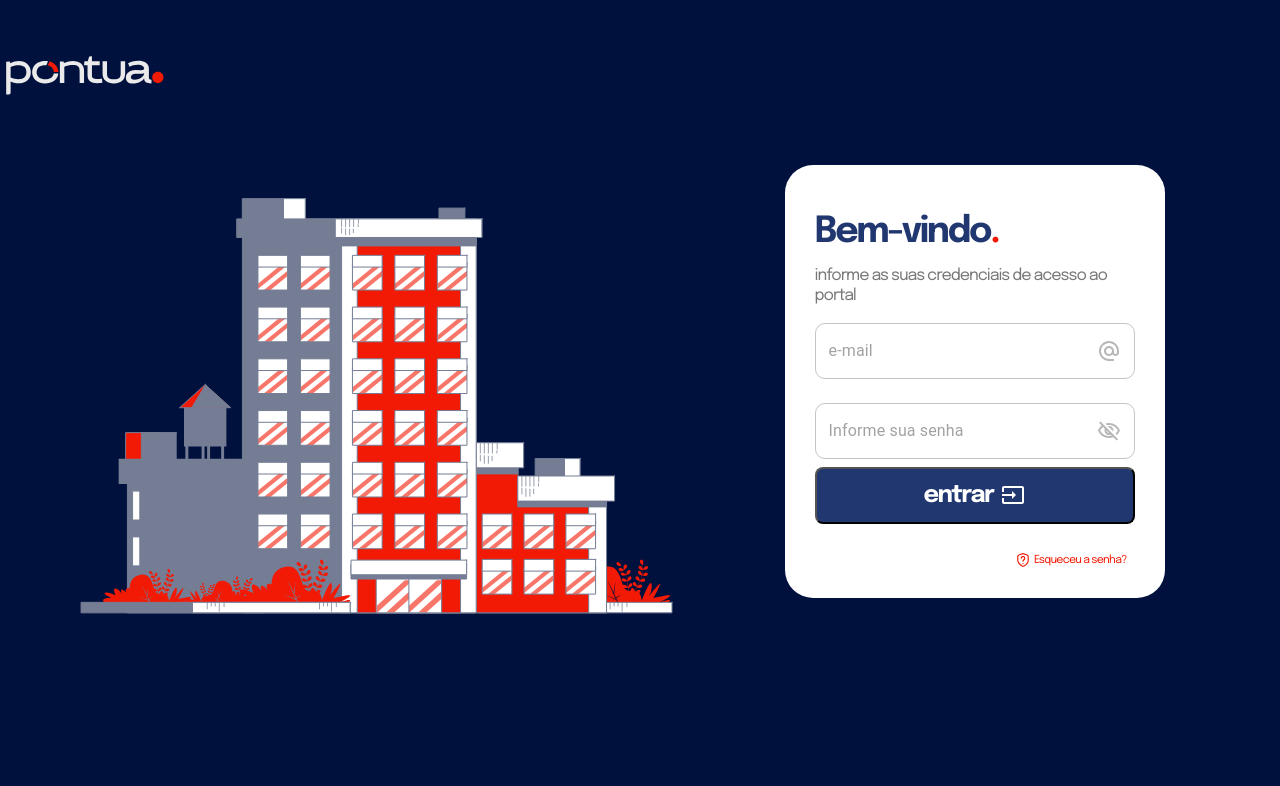
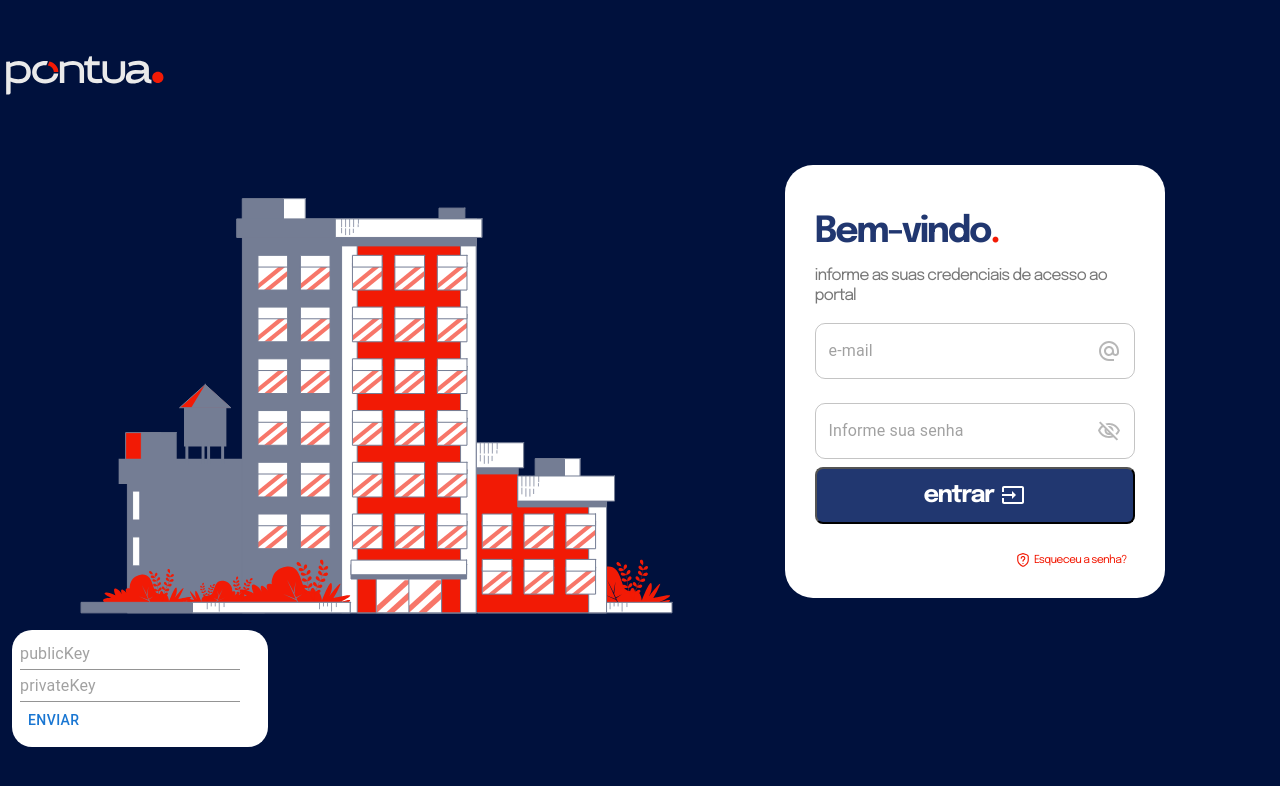
Before and after one commit to KristophrAlves/gitPagesTeste, a React (Create React App) app: page / in a window 1280 px wide. Shown: the top 786 px of the page. Built offline with nearby package versions, Linux system fonts and the light colour scheme.

Commit message:
fix erros

```diff
--- a/src/baseUrls/axiosInstance.js
+++ b/src/baseUrls/axiosInstance.js
@@ -8,6 +8,8 @@ const generateMD5Hash = (str) => {
 
 const publicKey = localStorage.getItem("publicKey");
 const privateKey = localStorage.getItem("privateKey");
+
+console.log("publicKey", publicKey)
 
 const ts = new Date().getTime();
 const hash = generateMD5Hash(ts + privateKey + publicKey);
--- a/src/pages/Signin/Steps/Step1.js
+++ b/src/pages/Signin/Steps/Step1.js
@@ -22,7 +22,7 @@ import {
     Customdot
 } from "./Styles";
 
-const Step1 = ({ SetCurrentStep }) => {
+const Step1 = ({ setCurrentStep }) => {
     const classes = useStyles();
     const { signin } = useAuth();
     const [email, setEmail] = useState("");
@@ -61,7 +61,7 @@ const Step1 = ({ SetCurrentStep }) => {
             return;
         }
 
-        SetCurrentStep(4);
+        setCurrentStep(4);
     };
 
     const inputs = [
@@ -139,7 +139,7 @@ const Step1 = ({ SetCurrentStep }) => {
                 </CustomButtonPrimary>
 
                 <CustomForgotPassword>
-                    <Button onClick={() => SetCurrentStep(2)}>
+                    <Button onClick={() => setCurrentStep(2)}>
                         <CustomTextForgotPassword>
                             <CustomImgIcon
                                 src={ShieldQuestion}
--- a/src/pages/Signin/Steps/Step2.js
+++ b/src/pages/Signin/Steps/Step2.js
@@ -13,7 +13,7 @@ import {
     Customdot
 } from "./Styles";
 
-const Step2 = ({ SetCurrentStep }) => {
+const Step2 = ({ setCurrentStep }) => {
     const classes = useStyles();
     const [email, setEmail] = useState("");
     const [error, setError] = useState("");
@@ -28,7 +28,7 @@ const Step2 = ({ SetCurrentStep }) => {
             return;
         }
 
-        SetCurrentStep(3)
+        setCurrentStep(3)
     };
 
 
--- a/src/pages/Signin/Steps/Step3.js
+++ b/src/pages/Signin/Steps/Step3.js
@@ -10,7 +10,7 @@ import {
     Customdot
 } from "./Styles";
 
-const Step3 = ({ SetCurrentStep }) => {
+const Step3 = ({ setCurrentStep }) => {
     const theme = useTheme();
 
     const styles = {
@@ -105,7 +105,7 @@ const Step3 = ({ SetCurrentStep }) => {
                 <CustomButtonPrimary
                     variant="contained"
                     color="primary"
-                    onClick={() => SetCurrentStep(1)}
+                    onClick={() => setCurrentStep(1)}
                 >
                     <CustomTextButton>
                         voltar para o login
--- a/src/pages/Signin/index.js
+++ b/src/pages/Signin/index.js
@@ -6,19 +6,27 @@ import Step4 from "./Steps/Step4";
 import Grid from "@mui/material/Grid";
 import Building from "../../assets/images/bro.svg";
 import Logo from "../../assets/images/logo_pontua_white.svg";
+import { Button, Input } from "@mui/material";
 
 const Signin = () => {
 
-  const [currentStep, SetCurrentStep] = useState(1);
+  const [currentStep, setCurrentStep] = useState(1);
+  const [publicKey, setPublicKey] = useState();
+  const [privateKey, setPrivateKey] = useState();
+
+  const setKeys = () => {
+    localStorage.setItem("publicKey", publicKey);
+    localStorage.setItem("privateKey", privateKey);
+  }
 
   const renderStep = () => {
     switch (currentStep) {
       case 1:
-        return <Step1 SetCurrentStep={SetCurrentStep} />;
+        return <Step1 setCurrentStep={setCurrentStep} />;
       case 2:
-        return <Step2 SetCurrentStep={SetCurrentStep} />;
+        return <Step2 setCurrentStep={setCurrentStep} />;
       case 3:
-        return <Step3 SetCurrentStep={SetCurrentStep} />;
+        return <Step3 setCurrentStep={setCurrentStep} />;
       case 4:
         return <Step4 />;
       default:
@@ -61,7 +69,24 @@ const Signin = () => {
 
         </Grid>
       </Grid>
-    </Grid>
+
+      <Grid style={{
+        width: '20%',
+        margin: 12,
+        padding: 8,
+        borderRadius: 20,
+        backgroundColor: 'white',
+      }}>
+        <Grid>
+          <Input placeholder="publicKey" onChange={(e) => setPublicKey(e.target.value)}></Input>
+          <Input placeholder="privateKey" onChange={(e) => setPrivateKey(e.target.value)}></Input>
+        </Grid>
+        <Button onClick={() => setKeys()}>
+          Enviar
+        </Button>
+      </Grid>
+
+    </Grid >
   );
 };
 
```
